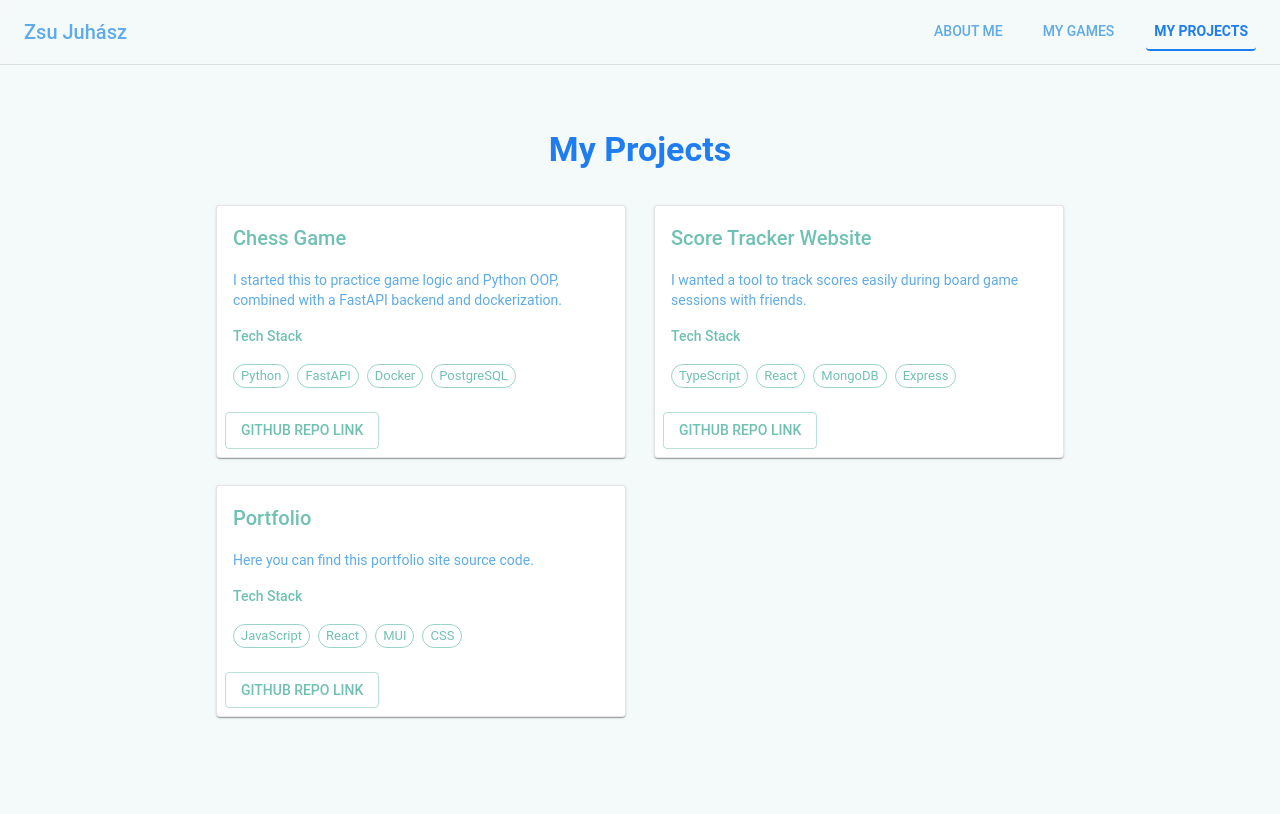
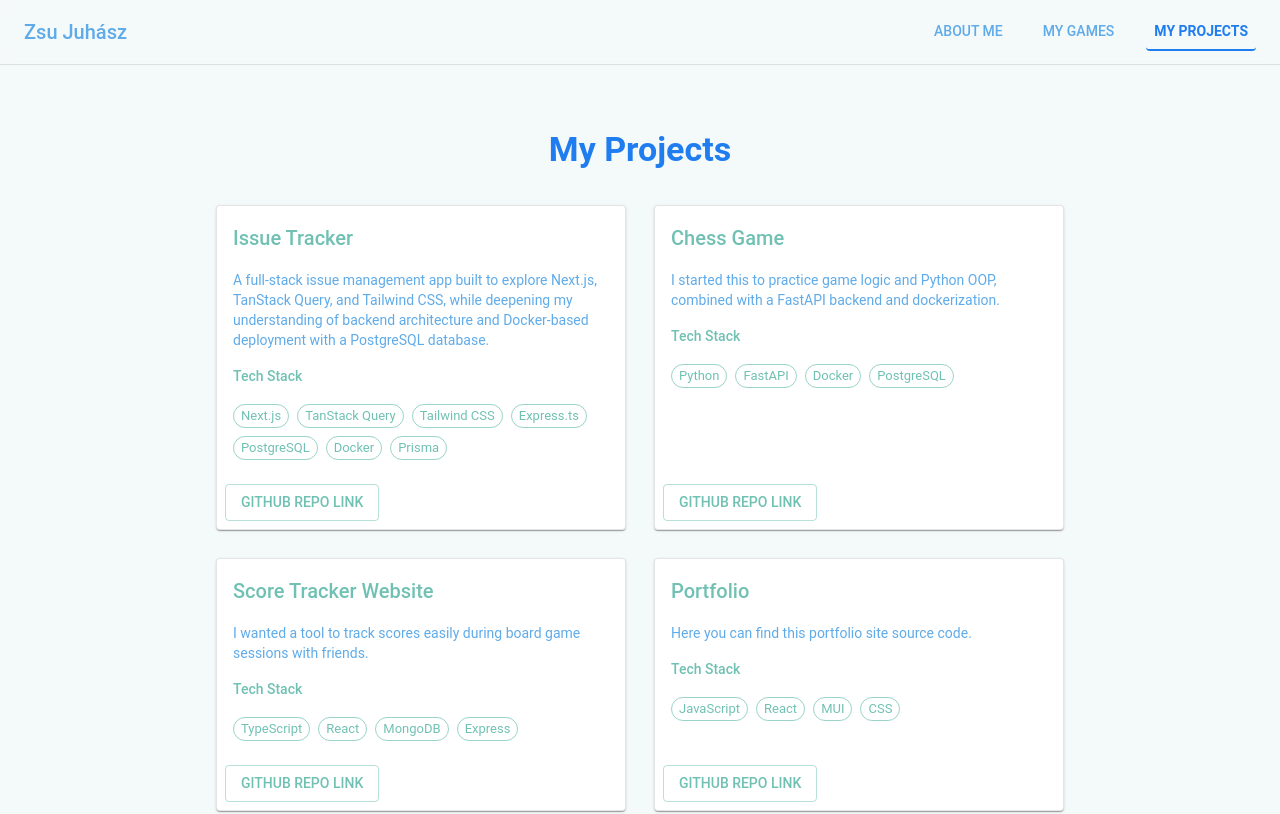
Before and after one commit to Zsezsu/portfolio, a React (Vite) app in the folder client/: page /projects in a window 1280 px wide. Shown: the top 814 px of the page. Built offline with nearby package versions, Linux system fonts and the light colour scheme.

Commit message:
Extend projects with issue tracker project card Refactor card design to stretch the items in a row

```diff
--- a/client/src/pages/MyGames&MyProjects/CardDesign.module.css
+++ b/client/src/pages/MyGames&MyProjects/CardDesign.module.css
@@ -12,6 +12,8 @@
 .cardWrap {
   position: relative;
   padding: 2px;
+  width: 100%;
+  height: 100%;
 }
 
 .card {
@@ -26,9 +28,11 @@
   transform: translateZ(0);
   transform-origin: center bottom;
   will-change: transform, box-shadow;
-  transition: transform 0.25s ease, box-shadow 0.25s ease, border-color 0.25s ease;
+  transition: transform 0.25s ease, box-shadow 0.25s ease,
+    border-color 0.25s ease;
 
   cursor: default;
+
 }
 
 .cardWrap:hover .card,
@@ -67,7 +71,3 @@
 .button {
   margin-left: 0.5rem;
 }
-
-.chip {
-  margin-top: 0.5rem;
-}
--- a/client/src/pages/MyGames&MyProjects/MyProjects.jsx
+++ b/client/src/pages/MyGames&MyProjects/MyProjects.jsx
@@ -19,7 +19,7 @@ function MyProjects() {
         My Projects
       </Typography>
 
-      <Grid container spacing={3}>
+      <Grid container spacing={3} alignItems="stretch">
         {projects.map((project, index) => (
           <Grid size={{ xs: 12, sm: 6 }} key={index}>
             <div className={styles.cardWrap}>
@@ -44,7 +44,7 @@ function MyProjects() {
                     sx={{ mb: 2 }}>
                     Tech Stack
                   </Typography>
-                  <Stack direction='row' spacing={1} flexWrap='wrap'>
+                  <Stack direction='row' flexWrap='wrap' gap={1}>
                     {project.techStack.map((tech, i) => (
                       <Chip
                         key={i}
--- a/client/src/pages/data/projectData.js
+++ b/client/src/pages/data/projectData.js
@@ -1,13 +1,31 @@
 export const projects = [
   {
+    title: "Issue Tracker",
+    description:
+      "A full-stack issue management app built to explore Next.js, TanStack Query, and Tailwind CSS, while deepening my understanding of backend architecture and Docker-based deployment with a PostgreSQL database.",
+    techStack: [
+      "Next.js",
+      "TanStack Query",
+      "Tailwind CSS",
+      "Express.ts",
+      "PostgreSQL",
+      "Docker",
+      "Prisma",
+    ],
+    repo: "https://github.com/Zsezsu/issue-tracker",
+  },
+
+  {
     title: "Chess Game",
-    description: "I started this to practice game logic and Python OOP, combined with a FastAPI backend and dockerization.",
+    description:
+      "I started this to practice game logic and Python OOP, combined with a FastAPI backend and dockerization.",
     techStack: ["Python", "FastAPI", "Docker", "PostgreSQL"],
     repo: "https://github.com/Zsezsu/chess-fs-app",
   },
   {
     title: "Score Tracker Website",
-    description: "I wanted a tool to track scores easily during board game sessions with friends.",
+    description:
+      "I wanted a tool to track scores easily during board game sessions with friends.",
     techStack: ["TypeScript", "React", "MongoDB", "Express"],
     repo: "https://github.com/Zsezsu/score-tracker-website",
   },
```
